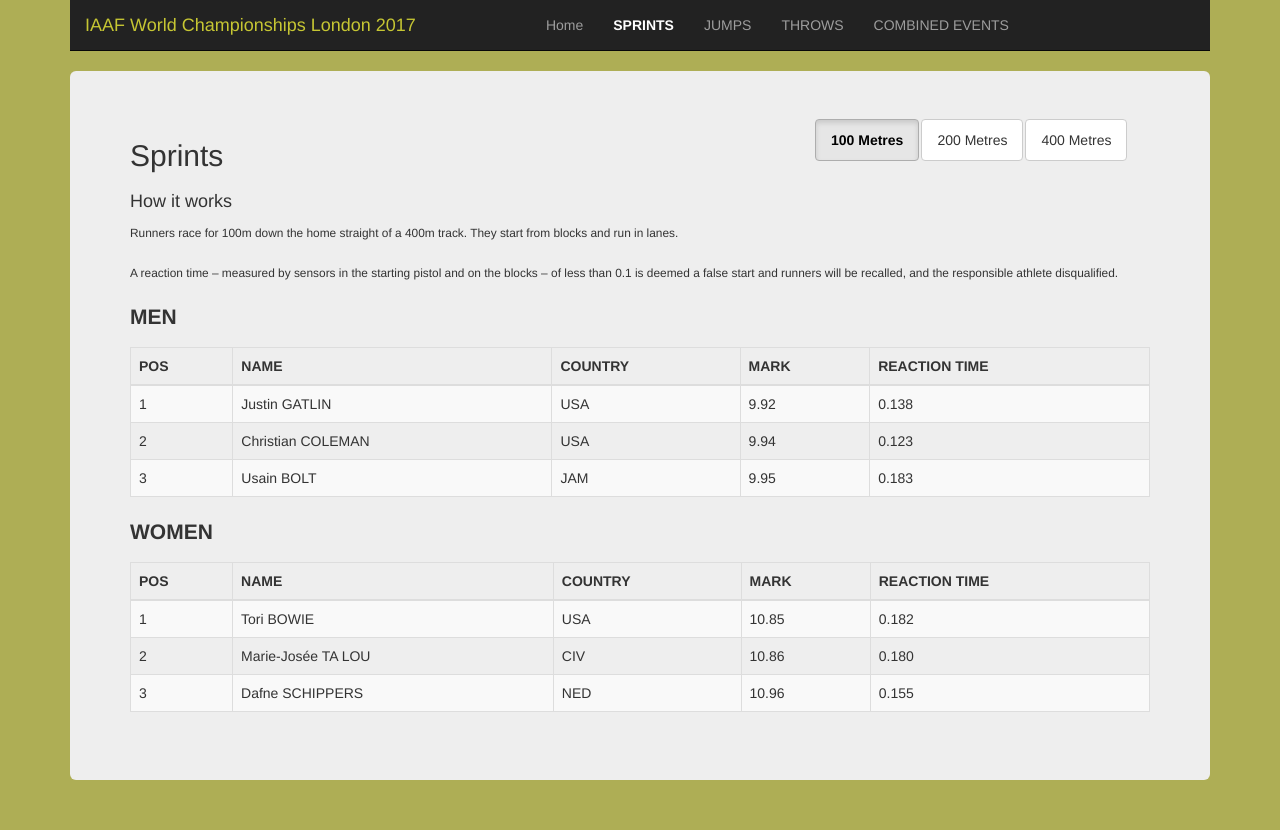
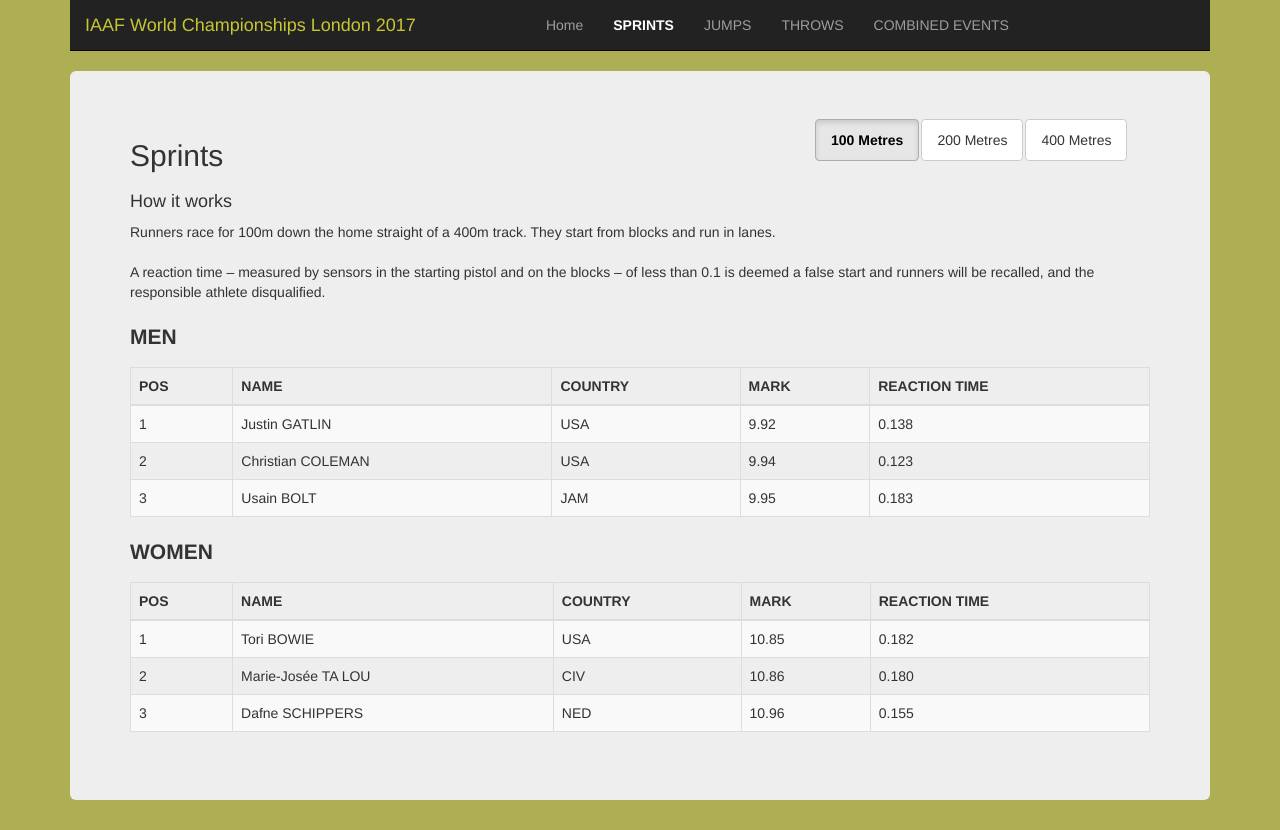
Before and after one commit to pluboj/react-IAAF, a React (Create React App) app: page /sprints/m100 in a window 1280 px wide. Built offline with nearby package versions, Linux system fonts and the light colour scheme.

Commit message:
Add props intro

```diff
--- a/src/components/Jumps.js
+++ b/src/components/Jumps.js
@@ -58,9 +58,9 @@
 	      	<Route path={`${match.path}/pvault`}
 	      		render={ () => <JumpsContainer data={{m:PoleVaultM, w: PoleVaultW}} />} />
 	      	<Route path={`${match.path}/ljump`}
+	      		render={ () => <JumpsContainer data={{m:LongJumpM, w: LongJumpW}} />} />
+	      	<Route path={`${match.path}/tjump`}
 	      		render={ () => <JumpsContainer data={{m:TripleJumpM, w: TripleJumpW}} />} />
-	      	<Route path={`${match.path}/tjump`}
-	      		render={ () => <JumpsContainer data={{m:LongJumpM, w: LongJumpW}} />} />
 		</div>
 	</div>
 )
--- a/src/components/Sprints.js
+++ b/src/components/Sprints.js
@@ -3,6 +3,9 @@
 
 import SprintsContainer from './sprints/SprintsContainer';
 import {
+	Sprints100,
+	Sprints200,
+	Sprints400,
 	Sprint100m,
 	Sprint100w,
 	Sprint200m,
@@ -32,11 +35,20 @@
 	      		render={ () => <Redirect to={`${match.url}/m100`} /> }
 	      	/>
 	      	<Route path={`${match.path}/m100`}
-	      		render={ () => <SprintsContainer data={{m:Sprint100m, w: Sprint100w}} />} />
+	      		render={ () => <SprintsContainer
+	      			data={{m:Sprint100m, w: Sprint100w}}
+	      			intro={Sprints100}
+	      			/>} />
 	      	<Route path={`${match.path}/m200`}
-	      		render={ () => <SprintsContainer data={{m:Sprint200m, w: Sprint200w}} />} />
+	      		render={ () => <SprintsContainer
+	      			data={{m:Sprint200m, w: Sprint200w}}
+	      			intro={Sprints200}
+	      			/>} />
 	      	<Route path={`${match.path}/m400`}
-	      		render={ () => <SprintsContainer data={{m:Sprint400m, w: Sprint400w}} />} />
+	      		render={ () => <SprintsContainer
+	      			data={{m:Sprint400m, w: Sprint400w}}
+	      			intro={Sprints400}
+	      			/>} />
 		</div>
 	</div>
 )
--- a/src/components/jumps/JumpsContainer.js
+++ b/src/components/jumps/JumpsContainer.js
@@ -1,7 +1,7 @@
 import React from 'react';
 import JumpsE from './JumpsE';
 
-const JumpssContainer = (props) => {
+const JumpsContainer = (props) => {
   let resultsM = props.data.m.map((result) => {
     return <JumpsE pos={result.pos}
                    name={result.name}
@@ -68,4 +68,4 @@
   );
 }
 
-export default JumpssContainer;
+export default JumpsContainer;
--- a/src/components/sprints/SprintsContainer.js
+++ b/src/components/sprints/SprintsContainer.js
@@ -19,13 +19,11 @@
                    reaction_time={result.reaction_time}
                    key={"m100-"+ result.pos} />
   });
+
   return (
   	<div>
   		<h4>How it works</h4>
-  		<small>Runners race for 100m down the home straight of a 400m track. They start from blocks and run in lanes.</small>
-  		<br/><br/>
-  		<small>A reaction time – measured by sensors in the starting pistol and on the blocks – of less than 0.1 is deemed a false start and runners will be recalled, and the responsible athlete disqualified.</small>
-  		<br/><br/>
+  		{props.intro[0]} <br/><br/> {props.intro[1]} <br/><br/>
   		<p><strong>MEN</strong></p>
 	    <table className="table table-bordered table-striped">
 	    	<thead>
--- a/src/data/sprints-data.js
+++ b/src/data/sprints-data.js
@@ -1,3 +1,8 @@
+export const Sprints100 = [
+	"Runners race for 100m down the home straight of a 400m track. They start from blocks and run in lanes.",
+	"A reaction time – measured by sensors in the starting pistol and on the blocks – of less than 0.1 is deemed a false start and runners will be recalled, and the responsible athlete disqualified."
+];
+
 export const Sprint100m = [
 	{
 		pos: "1",
@@ -44,6 +49,11 @@
 		mark: "10.96",
 		reaction_time: "0.155"
 	}
+];
+
+export const Sprints200 = [
+	"Runners race for 100m around a bend and 100m down the home straight. They start from blocks and run in lanes.",
+	"A reaction time – measured by sensors in the starting pistol and on the blocks – of less than 0.1 is deemed a false start and runners will be recalled, and the responsible athlete disqualified. A runner can also be disqualified if he or she steps out of their designated lane."
 ];
 
 export const Sprint200m = [
@@ -94,6 +104,11 @@
 	}
 ];
 
+export const Sprints400 = [
+	"Competitors run once around a 400m track. They start from blocks set in staggered positions and run in lanes.",
+	"A reaction time – measured by sensors in the starting pistol and on the blocks – of less than 0.1 is deemed a false start and runners will be recalled, and the responsible athlete disqualified. A runner can also be disqualified if he or she steps out of their designated lane."
+];
+
 export const Sprint400m = [
 	{
 		pos: "1",
```
